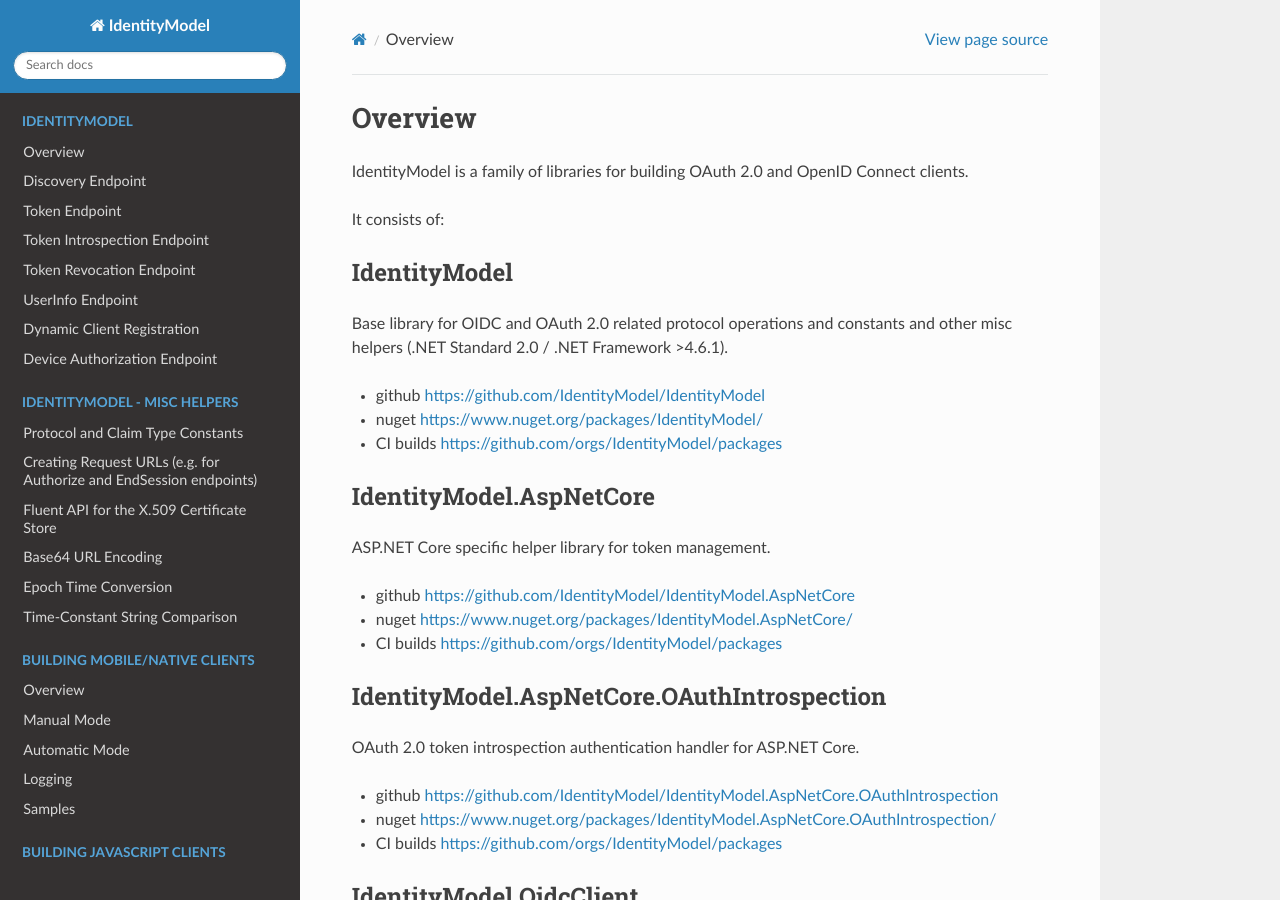
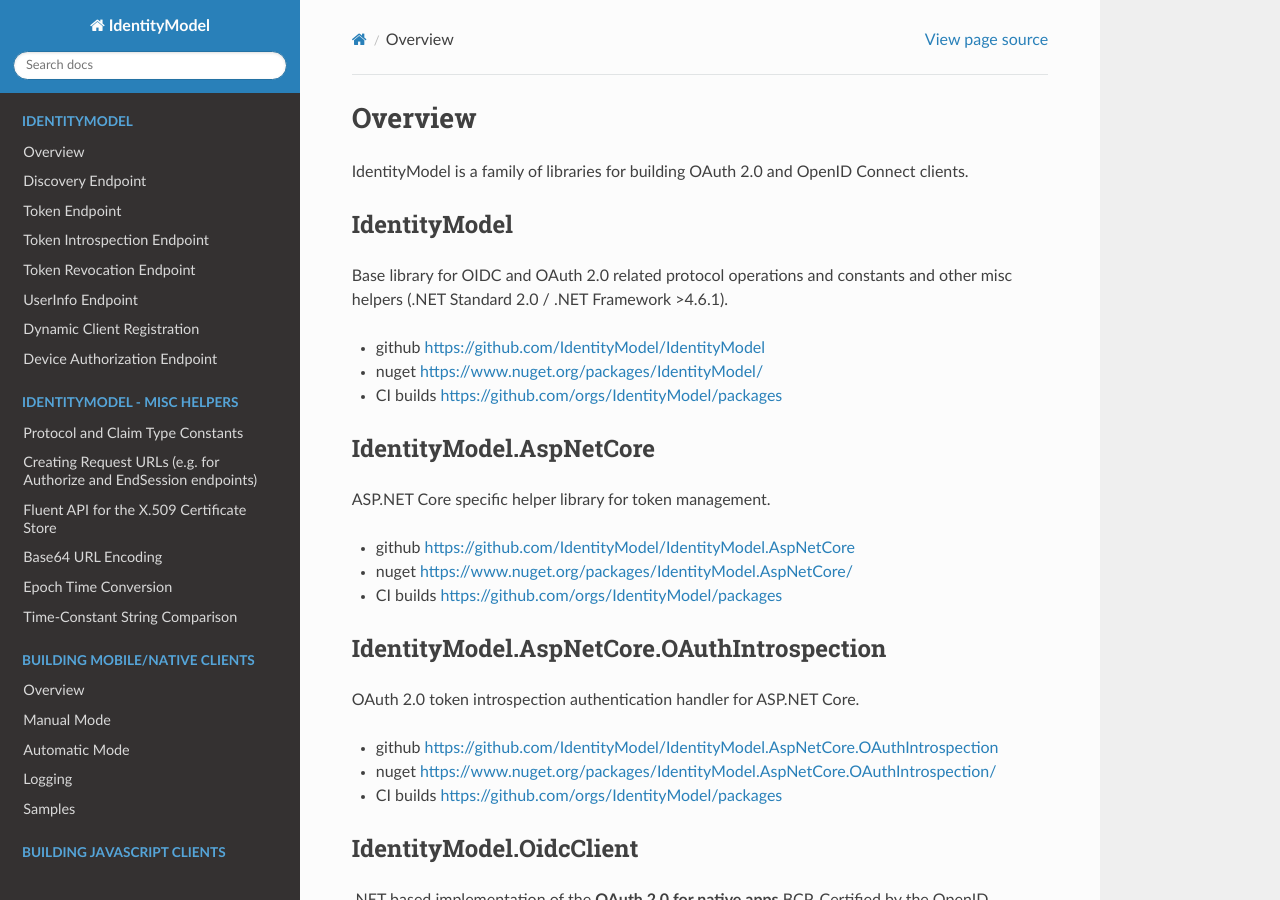
Before and after one commit to IdentityModel/Documentation, a Sphinx documentation site: the page built from docs/index.rst, in a window 1280 px wide and 900 px high. Built offline with Sphinx 7.4.7 and the Read the Docs theme 2.0.0, drawn with Linux system fonts in a browser that asks for light colours.

Commit message:
Update index.rst

```diff
--- a/docs/index.rst
+++ b/docs/index.rst
@@ -1,8 +1,6 @@
 Overview
 ========
 IdentityModel is a family of libraries for building OAuth 2.0 and OpenID Connect clients.
-
-It consists of:
 
 IdentityModel
 -------------
```
